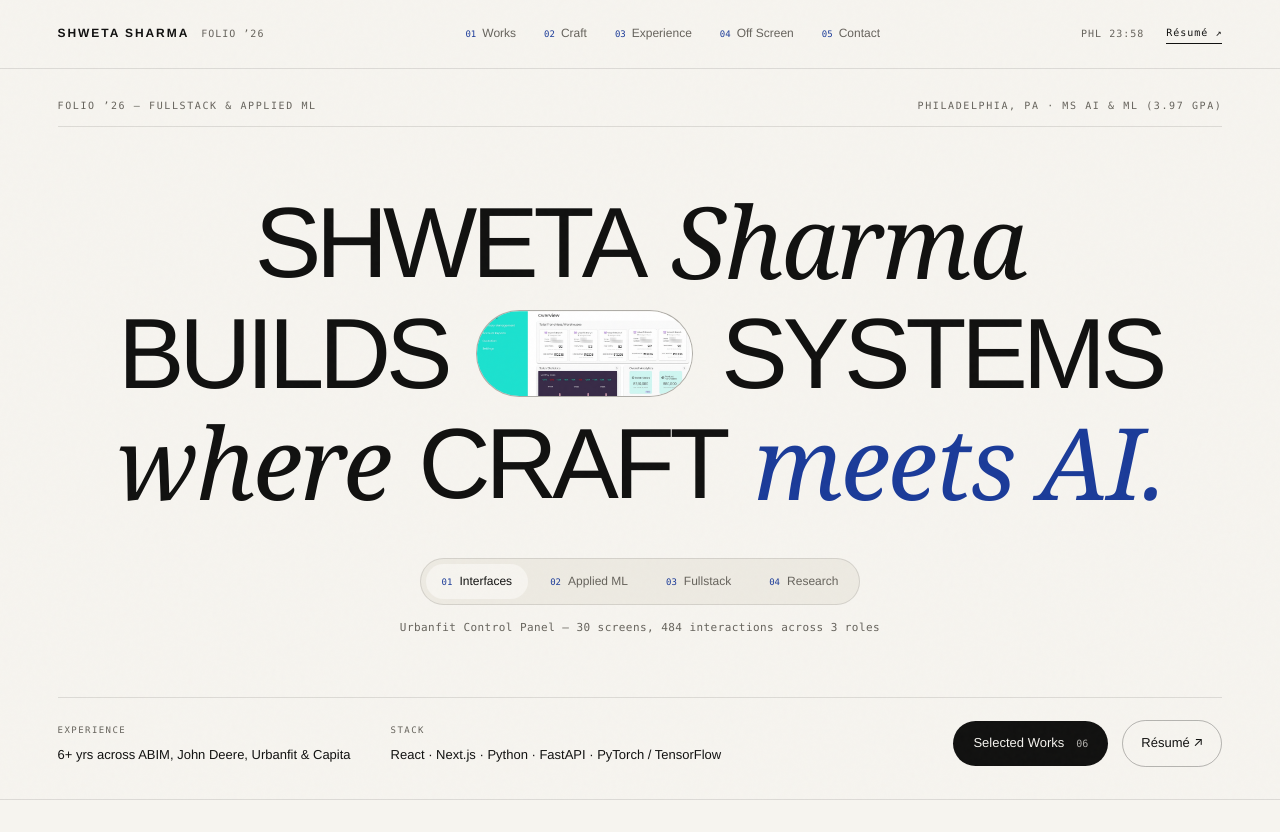
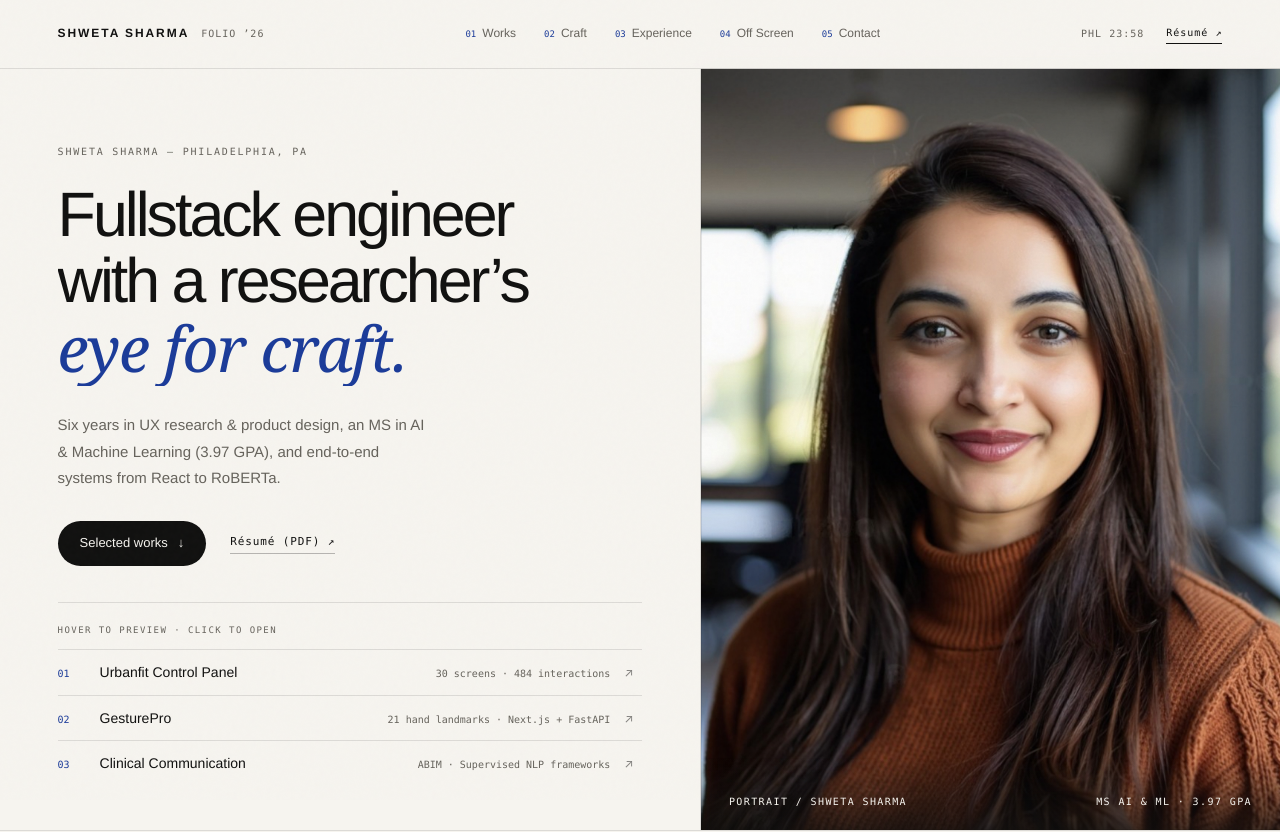
Before and after one commit to yeoleshweta/dev-portfolio, a Next.js app: page / in a window 1280 px wide. Shown: the top 832 px of the page. Built offline with nearby package versions, Linux system fonts and the light colour scheme.

Commit message:
feat: replace hero with full-bleed 54/46 editorial portrait split cover and interactive work index

```diff
--- a/src/components/portfolio/CleanHero.jsx
+++ b/src/components/portfolio/CleanHero.jsx
@@ -1,168 +1,194 @@
 "use client";
-import { useState } from "react";
+import { useEffect, useRef, useState } from "react";
 import Image from "next/image";
 import Link from "next/link";
 import { profile } from "@/content/profile";
 
-const lenses = [
+const plates = [
   {
-    id: "interfaces",
+    id: "portrait",
+    num: "00",
+    title: "Shweta Sharma",
+    subtitle: "Fullstack Engineer · Applied ML",
+    src: "/shweta.jpg",
+    alt: "Portrait of Shweta Sharma",
+    position: "50% 22%",
+    captionLeft: "PORTRAIT / SHWETA SHARMA",
+    captionRight: "MS AI & ML · 3.97 GPA",
+    href: "#story",
+  },
+  {
+    id: "urbanfit",
     num: "01",
-    label: "Interfaces",
+    title: "Urbanfit Control Panel",
+    subtitle: "30 screens · 484 interactions",
     src: "/urbanfit.jpg",
-    alt: "Urbanfit Control Panel multi-role workspace",
-    caption: "Urbanfit Control Panel — 30 screens, 484 interactions across 3 roles",
+    alt: "Urbanfit Control Panel multi-role inventory workspace",
+    position: "50% 50%",
+    captionLeft: "CASE STUDY / 01",
+    captionRight: "PRODUCT DESIGN · SYSTEMS",
     href: "/work/urbanfit/",
   },
   {
-    id: "ml",
+    id: "gesturepro",
     num: "02",
-    label: "Applied ML",
-    src: "/abim.jpg",
-    alt: "ABIM Clinical Communication NLP evaluation",
-    caption: "ABIM & Bias Checker — RoBERTa + LoRA, GPT-4o & clinical NLP frameworks",
-    href: "/work/clinical-communication/",
-  },
-  {
-    id: "fullstack",
-    num: "03",
-    label: "Fullstack",
+    title: "GesturePro",
+    subtitle: "21 hand landmarks · Next.js + FastAPI",
     src: "/gesturepro.jpg",
-    alt: "GesturePro webcam hand-landmark system",
-    caption: "GesturePro & PocketSaver — Next.js, FastAPI, Node.js, PostgreSQL & Docker",
+    alt: "GesturePro webcam hand-landmark recognition prototype",
+    position: "50% 50%",
+    captionLeft: "CASE STUDY / 02",
+    captionRight: "COMPUTER VISION · INTERACTION",
     href: "/work/gesturepro/",
   },
   {
-    id: "research",
-    num: "04",
-    label: "Research",
-    src: "/mountains.jpg",
-    alt: "Shweta Sharma at Grace Hopper Celebration 2025",
-    caption: "John Deere & Capita — −60% survey setup across 250+ products, +11% conversion",
-    href: "#experience",
+    id: "clinical",
+    num: "03",
+    title: "Clinical Communication",
+    subtitle: "ABIM · Supervised NLP frameworks",
+    src: "/abim.jpg",
+    alt: "Clinical Communication supervised NLP workflow at ABIM",
+    position: "50% 50%",
+    captionLeft: "CASE STUDY / 03",
+    captionRight: "HEALTHCARE · APPLIED ML",
+    href: "/work/clinical-communication/",
   },
 ];
 
 /**
- * Serene, high-agency daylight hero with ONE singular living aperture.
- * Zero distracting background trails or looping animations — motion happens
- * only with intentional interaction via the 4 discipline lenses.
+ * Magazine-cover 54/46 editorial split hero.
+ * Left: clean Swiss typography + interactive work index.
+ * Right: full-bleed portrait that smoothly wipes into each project plate on hover,
+ * with subtle scroll parallax. Zero distracting idle animations.
  */
 export function CleanHero() {
   const [active, setActive] = useState(0);
-  const current = lenses[active];
+  const mediaWrapRef = useRef(null);
+  const current = plates[active];
+
+  useEffect(() => {
+    const reduced = matchMedia("(prefers-reduced-motion: reduce)").matches;
+    if (reduced) return;
+
+    let raf = 0;
+    const onScroll = () => {
+      if (raf) return;
+      raf = requestAnimationFrame(() => {
+        raf = 0;
+        if (!mediaWrapRef.current) return;
+        const p = Math.min(1, Math.max(0, window.scrollY / window.innerHeight));
+        mediaWrapRef.current.style.transform = `translate3d(0, ${(p * 36).toFixed(1)}px, 0) scale(${(1 + p * 0.04).toFixed(4)})`;
+      });
+    };
+
+    window.addEventListener("scroll", onScroll, { passive: true });
+    return () => {
+      cancelAnimationFrame(raf);
+      window.removeEventListener("scroll", onScroll);
+    };
+  }, []);
 
   return (
-    <section className="hookHero">
-      <div className="atelierWrap hookHeroInner">
-        <div className="hookTopMeta">
-          <span>FOLIO ’26 — FULLSTACK &amp; APPLIED ML</span>
-          <span>PHILADELPHIA, PA · MS AI &amp; ML (3.97 GPA)</span>
-        </div>
+    <section className="splitCoverHero">
+      {/* LEFT HALF — WARM MUSEUM PAPER EDITORIAL TYPOGRAPHY & INDEX */}
+      <div className="splitCoverLeft">
+        <div className="splitCoverLead">
+          <p className="splitCoverEyebrow">
+            SHWETA SHARMA — PHILADELPHIA, PA
+          </p>
 
-        {/* Monumental 3-line editorial composition with ONE singular focal aperture */}
-        <div className="hookTypeStage">
-          <h1
-            className="hookHeadline"
-            aria-label="Shweta Sharma builds systems where craft meets AI."
-          >
-            <span className="hookRow" style={{ "--i": 0 }}>
-              <span className="hookWord">SHWETA</span>
-              <span className="hookWord hookSerif">
-                <em>Sharma</em>
-              </span>
+          <h1 className="splitCoverHeadline">
+            <span className="splitCoverLine" style={{ "--i": 0 }}>
+              <span>Fullstack engineer</span>
             </span>
-
-            <span className="hookRow" style={{ "--i": 1 }}>
-              <span className="hookWord">BUILDS</span>
-              <Link
-                href={current.href}
-                className="singularAperture"
-                data-cursor="OPEN"
-                aria-label={`Inspect ${current.label}: ${current.caption}`}
-              >
-                {lenses.map((lens, idx) => (
-                  <span
-                    key={lens.id}
-                    className="apertureLayer"
-                    data-active={idx === active}
-                    aria-hidden={idx !== active}
-                  >
-                    <Image
-                      src={lens.src}
-                      alt={lens.alt}
-                      fill
-                      priority={idx === 0}
-                      sizes="(max-width: 960px) 180px, 340px"
-                    />
-                  </span>
-                ))}
-              </Link>
-              <span className="hookWord">SYSTEMS</span>
+            <span className="splitCoverLine" style={{ "--i": 1 }}>
+              <span>with a researcher’s</span>
             </span>
-
-            <span className="hookRow" style={{ "--i": 2 }}>
-              <span className="hookWord hookSerif">
-                <em>where</em>
-              </span>
-              <span className="hookWord">CRAFT</span>
-              <span className="hookWord hookAccent">
-                <em>meets AI.</em>
+            <span className="splitCoverLine" style={{ "--i": 2 }}>
+              <span>
+                <em>eye for craft.</em>
               </span>
             </span>
           </h1>
 
-          {/* Quiet interactive lens selector that drives the singular aperture */}
-          <div className="heroLensDock">
-            <div className="heroLensTabs" role="tablist" aria-label="Preview discipline in aperture">
-              {lenses.map((lens, idx) => (
-                <button
-                  key={lens.id}
-                  type="button"
-                  role="tab"
-                  aria-selected={active === idx}
-                  className="heroLensTab"
-                  onMouseEnter={() => setActive(idx)}
-                  onFocus={() => setActive(idx)}
-                  onClick={() => setActive(idx)}
-                >
-                  <span>{lens.num}</span>
-                  <strong>{lens.label}</strong>
-                </button>
-              ))}
-            </div>
-            <p className="heroLensCaption" key={current.id}>
-              {current.caption}
-            </p>
-          </div>
-        </div>
+          <p className="splitCoverBio">
+            Six years in UX research &amp; product design, an MS in AI &amp;
+            Machine Learning (3.97 GPA), and end-to-end systems from React to
+            RoBERTa.
+          </p>
 
-        {/* Clean architectural bottom strip */}
-        <div className="hookBottomBar">
-          <div className="hookStats">
-            <div>
-              <small>EXPERIENCE</small>
-              <strong>6+ yrs across ABIM, John Deere, Urbanfit &amp; Capita</strong>
-            </div>
-            <div>
-              <small>STACK</small>
-              <strong>React · Next.js · Python · FastAPI · PyTorch / TensorFlow</strong>
-            </div>
-          </div>
-
-          <div className="hookActions">
-            <a className="hookBtnPrimary" href="#works" data-cursor="WORKS">
-              Selected Works <span>06</span>
+          <div className="splitCoverActions">
+            <a className="splitBtnPrimary" href="#works" data-cursor="WORKS">
+              Selected works <span aria-hidden="true">↓</span>
             </a>
             <a
-              className="hookBtnGhost"
+              className="splitBtnLink"
               href={profile.resume}
               target="_blank"
               rel="noreferrer"
             >
-              Résumé ↗
+              Résumé (PDF) ↗
             </a>
           </div>
+        </div>
+
+        {/* Quiet Interactive Plate Index */}
+        <div
+          className="splitCoverIndex"
+          onMouseLeave={() => setActive(0)}
+          aria-label="Preview featured work"
+        >
+          <span className="splitIndexLabel">HOVER TO PREVIEW · CLICK TO OPEN</span>
+          {plates.slice(1).map((plate, i) => {
+            const idx = i + 1;
+            const isSelected = active === idx;
+            return (
+              <Link
+                key={plate.id}
+                href={plate.href}
+                className="splitIndexRow"
+                data-active={isSelected}
+                onMouseEnter={() => setActive(idx)}
+                onFocus={() => setActive(idx)}
+                data-cursor="OPEN"
+              >
+                <span className="splitIndexNum">{plate.num}</span>
+                <strong className="splitIndexTitle">{plate.title}</strong>
+                <span className="splitIndexSub">{plate.subtitle}</span>
+                <span className="splitIndexArrow" aria-hidden="true">
+                  ↗
+                </span>
+              </Link>
+            );
+          })}
+        </div>
+      </div>
+
+      {/* RIGHT HALF — FULL-BLEED EDITORIAL PORTRAIT / PROJECT PLATE */}
+      <div className="splitCoverRight">
+        <div ref={mediaWrapRef} className="splitCoverMedia">
+          {plates.map((plate, idx) => (
+            <div
+              key={plate.id}
+              className="splitMediaLayer"
+              data-active={idx === active}
+              aria-hidden={idx !== active}
+            >
+              <Image
+                src={plate.src}
+                alt={plate.alt}
+                fill
+                priority={idx === 0}
+                sizes="(max-width: 960px) 100vw, 48vw"
+                style={{ objectPosition: plate.position }}
+              />
+            </div>
+          ))}
+        </div>
+
+        <div className="splitCoverCaption">
+          <span>{current.captionLeft}</span>
+          <span>{current.captionRight}</span>
         </div>
       </div>
     </section>
--- a/src/styles/atelier.css
+++ b/src/styles/atelier.css
@@ -230,208 +230,79 @@ a:focus-visible, button:focus-visible {
 .atelierDrawerNav a { display: flex; align-items: baseline; gap: 18px; padding: 16px 0; border-bottom: 1px solid var(--line); font-family: var(--font-serif); font-size: clamp(32px, 9vw, 52px); }
 .atelierDrawerNav small { font-family: var(--font-mono); font-size: 11px; color: var(--accent); }
 
-/* ACT I — CALM, SINGULAR-APERTURE DAYLIGHT HERO */
-.hookHero {
-  position: relative;
+/* ACT I — EDITORIAL MAGAZINE-COVER 54/46 FULL-BLEED SPLIT HERO */
+.splitCoverHero {
+  display: grid;
+  grid-template-columns: 1.15fr 0.95fr;
   min-height: 100svh;
-  display: flex;
-  padding: 86px 0 32px;
+  padding-top: 68px;
   border-bottom: 1px solid var(--line);
+  background: var(--bg);
 }
-.hookHeroInner {
-  position: relative;
-  z-index: 2;
+.splitCoverLeft {
   display: flex;
   flex-direction: column;
   justify-content: space-between;
-  flex: 1;
+  padding: clamp(36px, 5vw, 68px) clamp(24px, 4.5vw, 68px) clamp(28px, 3.5vw, 44px);
+  border-right: 1px solid var(--line);
 }
-.hookTopMeta {
-  display: flex;
-  justify-content: space-between;
-  align-items: center;
-  gap: 16px;
-  flex-wrap: wrap;
-  padding: 12px 0;
-  border-bottom: 1px solid var(--line);
+.splitCoverLead {
+  margin: auto 0;
+  padding: 12px 0 36px;
+}
+.splitCoverEyebrow {
   font-family: var(--font-mono);
   font-size: 10px;
-  letter-spacing: 0.16em;
+  letter-spacing: 0.18em;
   color: var(--ink-muted);
+  margin-bottom: 24px;
 }
-.hookTypeStage {
-  margin: auto 0;
-  padding: 32px 0 24px;
-  display: flex;
-  flex-direction: column;
-  align-items: center;
+.splitCoverHeadline {
+  font-family: var(--font-sans);
+  font-size: clamp(42px, 4.9vw, 76px);
+  line-height: 0.98;
+  letter-spacing: -0.048em;
+  font-weight: 500;
 }
-.hookHeadline {
-  display: flex;
-  flex-direction: column;
-  gap: clamp(8px, 1.3vw, 18px);
-  font-weight: 500;
-  width: 100%;
-}
-.hookRow {
-  display: flex;
-  align-items: center;
-  justify-content: center;
-  flex-wrap: nowrap;
-  gap: clamp(14px, 2.2vw, 32px);
-  animation: cover-rise 0.9s var(--ease) both;
-  animation-delay: calc(var(--i, 0) * 110ms + 60ms);
-}
-@keyframes cover-rise {
-  from { transform: translateY(30px); opacity: 0; }
-  to { transform: none; opacity: 1; }
-}
-.hookWord {
-  font-family: var(--font-sans);
-  font-size: clamp(46px, 7.8vw, 126px);
-  line-height: 0.92;
-  letter-spacing: -0.052em;
-  font-weight: 500;
-  white-space: nowrap;
-}
-.hookSerif em {
-  font-family: var(--font-serif);
-  font-style: italic;
-  font-weight: 400;
-  letter-spacing: -0.02em;
-}
-.hookAccent em {
+.splitCoverHeadline em {
   font-family: var(--font-serif);
   font-style: italic;
   font-weight: 400;
   letter-spacing: -0.02em;
   color: var(--accent);
 }
-
-/* Singular Living Focal Aperture */
-.singularAperture {
-  position: relative;
-  display: inline-block;
-  height: clamp(48px, 6.8vw, 104px);
-  width: clamp(128px, 17vw, 260px);
-  border-radius: 999px;
+.splitCoverLine {
+  display: block;
   overflow: hidden;
-  border: 1px solid var(--line-strong);
-  background: var(--bg-subtle);
-  flex-shrink: 0;
-  transition: width 0.6s var(--ease), border-color 0.35s ease;
+  padding-bottom: 0.08em;
 }
-.singularAperture:hover {
-  width: clamp(160px, 22vw, 330px);
-  border-color: var(--accent);
+.splitCoverLine > span {
+  display: block;
+  animation: cover-rise 0.9s var(--ease) both;
+  animation-delay: calc(var(--i, 0) * 110ms + 60ms);
 }
-.apertureLayer {
-  position: absolute;
-  inset: 0;
-  clip-path: inset(100% 0 0 0);
-  opacity: 0;
-  transition: clip-path 0.65s var(--ease), opacity 0.55s var(--ease);
+@keyframes cover-rise {
+  from { transform: translateY(104%); opacity: 0; }
+  to { transform: none; opacity: 1; }
 }
-.apertureLayer[data-active="true"] {
-  clip-path: inset(0 0 0 0);
-  opacity: 1;
+.splitCoverBio {
+  margin-top: 26px;
+  max-width: 44ch;
+  font-size: 15px;
+  line-height: 1.75;
+  color: var(--ink-muted);
 }
-.apertureLayer img {
-  object-fit: cover;
-  object-position: center 35%;
-  transition: transform 0.8s var(--ease);
+.splitCoverActions {
+  display: flex;
+  align-items: center;
+  gap: 24px;
+  margin-top: 30px;
 }
-.singularAperture:hover .apertureLayer[data-active="true"] img {
-  transform: scale(1.06);
-}
-
-/* Quiet Interactive Lens Dock */
-.heroLensDock {
-  margin-top: clamp(28px, 3.6vw, 48px);
-  display: flex;
-  flex-direction: column;
-  align-items: center;
-  gap: 14px;
-}
-.heroLensTabs {
+.splitBtnPrimary {
   display: inline-flex;
   align-items: center;
-  flex-wrap: wrap;
-  justify-content: center;
-  gap: 6px;
-  padding: 5px;
-  border-radius: 999px;
-  border: 1px solid var(--line);
-  background: var(--bg-subtle);
-}
-.heroLensTab {
-  display: inline-flex;
-  align-items: baseline;
-  gap: 7px;
-  padding: 8px 16px;
-  border-radius: 999px;
-  color: var(--ink-muted);
-  transition: background 0.3s ease, color 0.3s ease;
-}
-.heroLensTab span {
-  font-family: var(--font-mono);
-  font-size: 9px;
-  color: var(--accent);
-}
-.heroLensTab strong {
-  font-size: 12px;
-  font-weight: 500;
-}
-.heroLensTab[aria-selected="true"],
-.heroLensTab:hover {
-  background: var(--bg);
-  color: var(--ink);
-}
-.heroLensCaption {
-  font-family: var(--font-mono);
-  font-size: 11px;
-  letter-spacing: 0.04em;
-  color: var(--ink-muted);
-  text-align: center;
-  animation: fade-up 0.35s var(--ease) both;
-}
-
-.hookBottomBar {
-  display: flex;
-  align-items: flex-end;
-  justify-content: space-between;
-  flex-wrap: wrap;
-  gap: 24px;
-  padding-top: 22px;
-  border-top: 1px solid var(--line);
-}
-.hookStats {
-  display: flex;
-  gap: 40px;
-  flex-wrap: wrap;
-}
-.hookStats small {
-  display: block;
-  font-family: var(--font-mono);
-  font-size: 9px;
-  letter-spacing: 0.16em;
-  color: var(--ink-muted);
-  margin-bottom: 4px;
-}
-.hookStats strong {
-  font-size: 13px;
-  font-weight: 500;
-}
-.hookActions {
-  display: flex;
-  align-items: center;
-  gap: 14px;
-}
-.hookBtnPrimary {
-  display: inline-flex;
-  align-items: center;
-  gap: 12px;
-  padding: 12px 20px;
+  gap: 10px;
+  padding: 12px 22px;
   border-radius: 99px;
   background: var(--ink);
   color: var(--bg);
@@ -439,27 +310,122 @@ a:focus-visible, button:focus-visible {
   font-weight: 500;
   transition: background 0.25s ease, transform 0.3s var(--ease);
 }
-.hookBtnPrimary span {
+.splitBtnPrimary:hover {
+  background: var(--accent);
+  transform: translateY(-1px);
+}
+.splitBtnLink {
+  font-family: var(--font-mono);
+  font-size: 11px;
+  letter-spacing: 0.08em;
+  padding-bottom: 3px;
+  border-bottom: 1px solid var(--line-strong);
+  transition: color 0.25s ease, border-color 0.25s ease;
+}
+.splitBtnLink:hover {
+  color: var(--accent);
+  border-color: var(--accent);
+}
+
+/* Interactive Index along bottom of left column */
+.splitCoverIndex {
+  padding-top: 20px;
+  border-top: 1px solid var(--line);
+}
+.splitIndexLabel {
+  display: block;
+  font-family: var(--font-mono);
+  font-size: 9px;
+  letter-spacing: 0.16em;
+  color: var(--ink-muted);
+  margin-bottom: 12px;
+}
+.splitIndexRow {
+  display: grid;
+  grid-template-columns: 28px auto 1fr 18px;
+  align-items: baseline;
+  gap: 14px;
+  padding: 11px 0;
+  border-top: 1px solid var(--line);
+  transition: padding-left 0.3s var(--ease), color 0.25s ease;
+}
+.splitIndexRow:hover,
+.splitIndexRow[data-active="true"] {
+  padding-left: 8px;
+  color: var(--accent);
+}
+.splitIndexNum {
   font-family: var(--font-mono);
   font-size: 10px;
-  opacity: 0.7;
+  color: var(--accent);
 }
-.hookBtnPrimary:hover {
-  background: var(--accent);
-  transform: translateY(-2px);
+.splitIndexTitle {
+  font-size: 14px;
+  font-weight: 500;
+  white-space: nowrap;
 }
-.hookBtnGhost {
-  display: inline-flex;
+.splitIndexSub {
+  font-family: var(--font-mono);
+  font-size: 10px;
+  color: var(--ink-muted);
+  text-align: right;
+  white-space: nowrap;
+  overflow: hidden;
+  text-overflow: ellipsis;
+}
+.splitIndexArrow {
+  font-size: 12px;
+  opacity: 0.5;
+  transition: transform 0.3s var(--ease), opacity 0.25s ease;
+}
+.splitIndexRow:hover .splitIndexArrow,
+.splitIndexRow[data-active="true"] .splitIndexArrow {
+  opacity: 1;
+  transform: translate(2px, -2px);
+}
+
+/* RIGHT HALF — FULL-BLEED EDITORIAL PORTRAIT / PROJECT CANVAS */
+.splitCoverRight {
+  position: relative;
+  overflow: hidden;
+  background: #1a1816;
+  min-height: calc(100svh - 68px);
+}
+.splitCoverMedia {
+  position: absolute;
+  inset: 0;
+  will-change: transform;
+}
+.splitMediaLayer {
+  position: absolute;
+  inset: 0;
+  opacity: 0;
+  transform: scale(1.04);
+  transition: opacity 0.65s var(--ease), transform 0.85s var(--ease);
+}
+.splitMediaLayer[data-active="true"] {
+  opacity: 1;
+  transform: scale(1);
+}
+.splitMediaLayer img {
+  object-fit: cover;
+}
+.splitCoverCaption {
+  position: absolute;
+  left: 0;
+  right: 0;
+  bottom: 0;
+  z-index: 2;
+  display: flex;
+  justify-content: space-between;
   align-items: center;
-  padding: 12px 18px;
-  border-radius: 99px;
-  border: 1px solid var(--line-strong);
-  font-size: 13px;
-  transition: border-color 0.25s ease, color 0.25s ease;
-}
-.hookBtnGhost:hover {
-  border-color: var(--accent);
-  color: var(--accent);
+  gap: 16px;
+  padding: 36px 28px 20px;
+  background: linear-gradient(transparent, rgb(17 17 16 / 0.72));
+  color: #f6f4ef;
+  font-family: var(--font-mono);
+  font-size: 10px;
+  letter-spacing: 0.14em;
 }
 
 /* Shared Editorial Typography */
@@ -701,9 +667,11 @@ a:focus-visible, button:focus-visible {
 @media (max-width: 960px) {
   .atelierNav, .atelierClock { display: none; }
   .atelierMenuBtn { display: inline-block; }
-  .hookRow { flex-wrap: wrap; justify-content: flex-start; gap: 10px; }
-  .hookWord { font-size: clamp(38px, 10vw, 64px); }
-  .singularAperture { height: 44px; width: 108px; }
+  .splitCoverHero { grid-template-columns: 1fr; min-height: auto; }
+  .splitCoverLeft { border-right: 0; border-bottom: 1px solid var(--line); }
+  .splitCoverRight { min-height: 460px; }
+  .splitIndexSub { display: none; }
+  .splitIndexRow { grid-template-columns: 28px 1fr 18px; }
   .practiceHeader, .practiceGrid, .craftGrid, .experienceGrid, .offscreenIntro, .studyMeta, .studyGrid {
     grid-template-columns: 1fr;
   }
```
